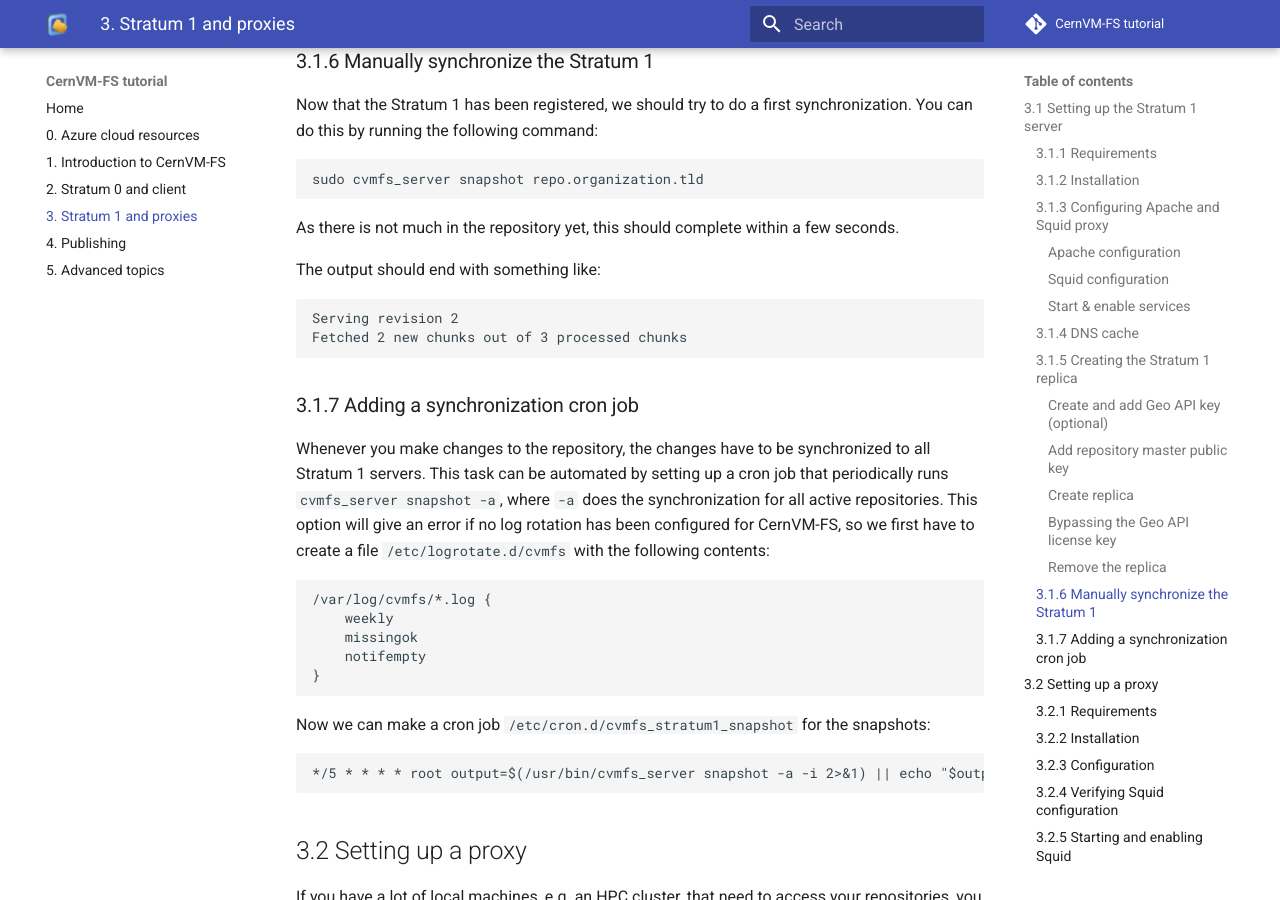
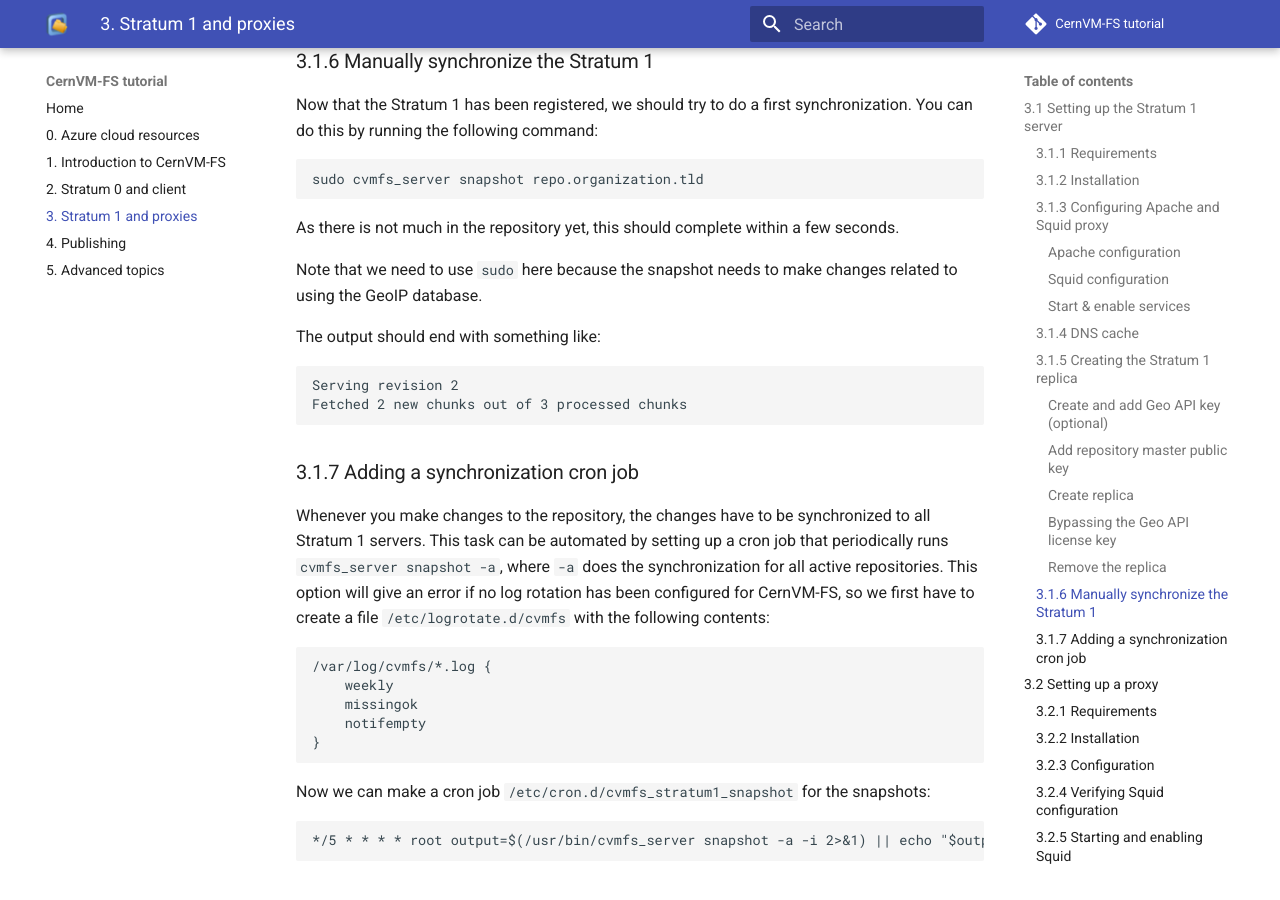
Before and after one commit to cvmfs-contrib/cvmfs-tutorial-2021, an MkDocs documentation site: the page built from docs/03_stratum1_proxies.md, in a window 1280 px wide and 900 px high, scrolled down 4714 px. Built offline with MkDocs 1.6.1 and Material for MkDocs 9.7.7, drawn with Linux system fonts in a browser that asks for light colours; comment, search, counter and statistics services are not loaded.

Commit message:
add note on need of `sudo` for creating snapshot

````diff
--- a/docs/03_stratum1_proxies.md
+++ b/docs/03_stratum1_proxies.md
@@ -204,6 +204,8 @@
 ```
 As there is not much in the repository yet, this should complete within a few seconds.
 
+Note that we need to use `sudo` here because the snapshot needs to make changes related to using the GeoIP database.
+
 The output should end with something like:
 
 ```
````
